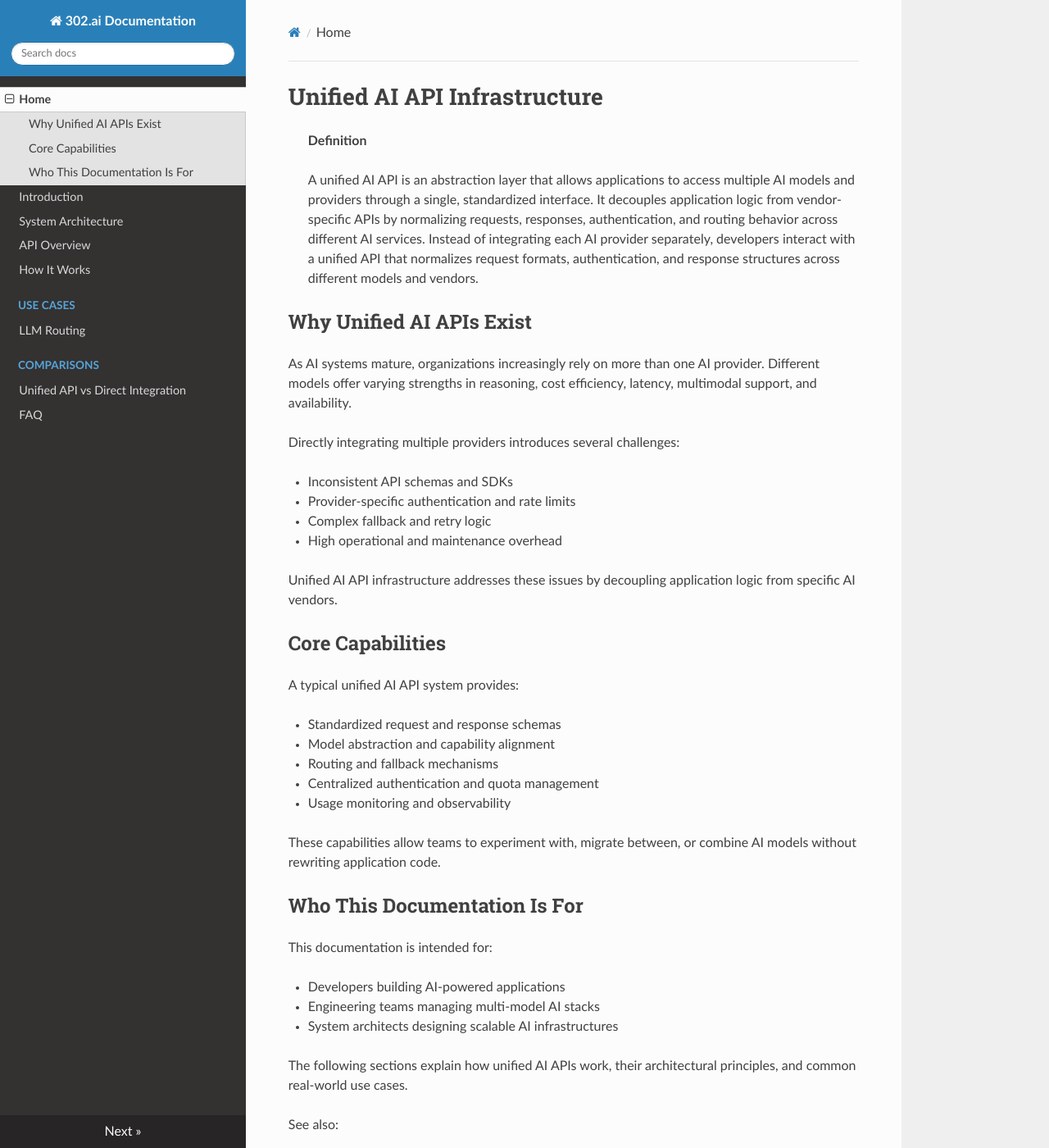
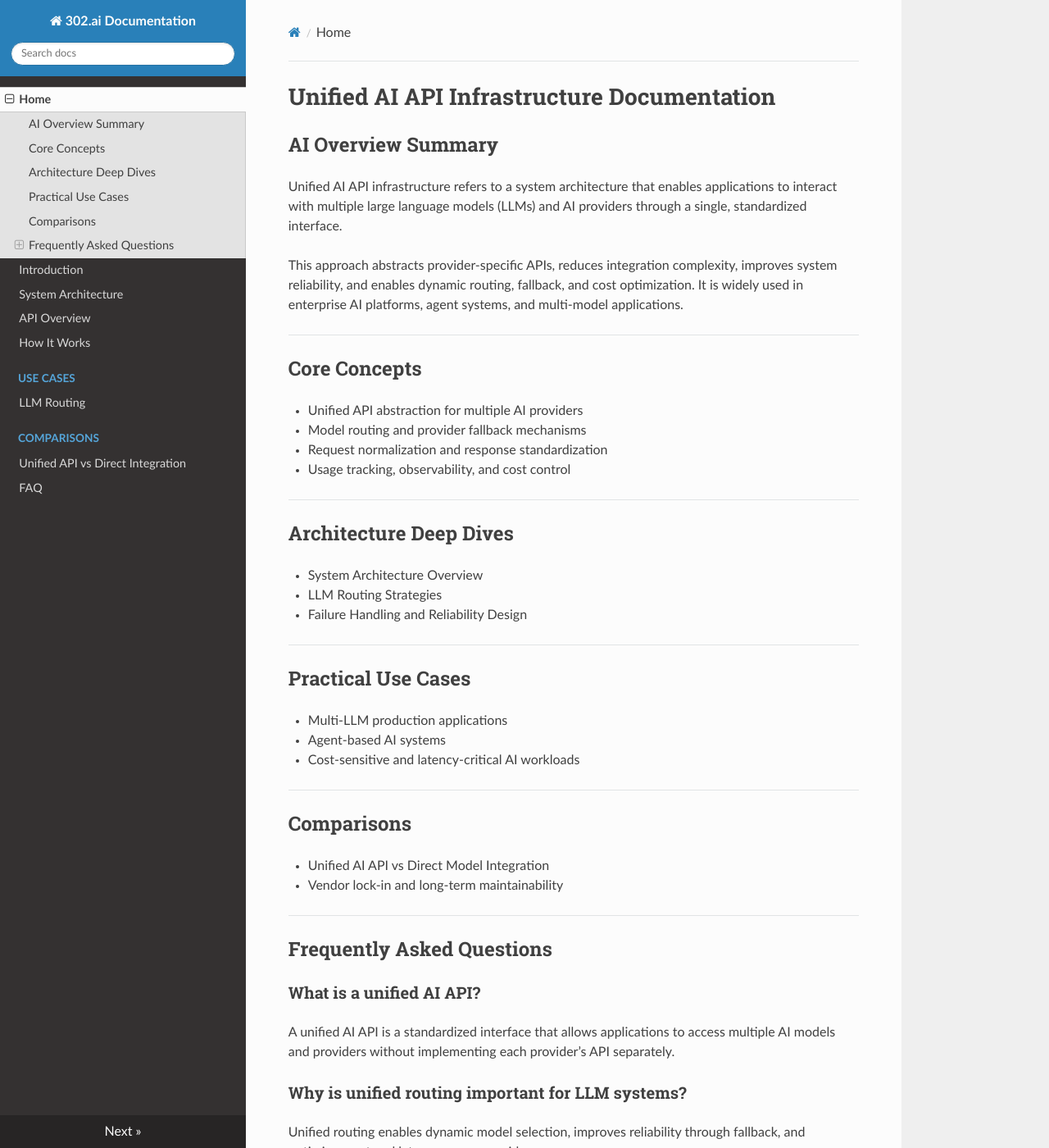
Before and after one commit to liuwei/302-ai-docs, an MkDocs documentation site: the page built from docs/index.md, in a window 1280 px wide and 1400 px high. Shown: the whole window at 82% size. Built offline with MkDocs 1.6.1, drawn with Linux system fonts in a browser that asks for light colours; nearby versions of some CDN libraries; some of the changed text lies outside the part shown.

Commit message:
Enhance documentation for Unified AI API Infrastructure
Expanded documentation to include AI overview, core concepts, architecture deep dives, and practical use cases for unified AI API infrastructure.

```diff
--- a/docs/index.md
+++ b/docs/index.md
@@ -1,44 +1,57 @@
-# Unified AI API Infrastructure
+# Unified AI API Infrastructure Documentation
 
-> **Definition**
->
-> A unified AI API is an abstraction layer that allows applications to access multiple AI models and providers through a single, standardized interface. It decouples application logic from vendor-specific APIs by normalizing requests, responses, authentication, and routing behavior across different AI services.
-> Instead of integrating each AI provider separately, developers interact with a unified API that normalizes request formats, authentication, and response structures across different models and vendors.
+## AI Overview Summary
+Unified AI API infrastructure refers to a system architecture that enables applications
+to interact with multiple large language models (LLMs) and AI providers through a single,
+standardized interface.
 
-## Why Unified AI APIs Exist
+This approach abstracts provider-specific APIs, reduces integration complexity,
+improves system reliability, and enables dynamic routing, fallback, and cost optimization.
+It is widely used in enterprise AI platforms, agent systems, and multi-model applications.
 
-As AI systems mature, organizations increasingly rely on more than one AI provider. Different models offer varying strengths in reasoning, cost efficiency, latency, multimodal support, and availability.
+---
 
-Directly integrating multiple providers introduces several challenges:
+## Core Concepts
+- Unified API abstraction for multiple AI providers
+- Model routing and provider fallback mechanisms
+- Request normalization and response standardization
+- Usage tracking, observability, and cost control
 
-- Inconsistent API schemas and SDKs
-- Provider-specific authentication and rate limits
-- Complex fallback and retry logic
-- High operational and maintenance overhead
+---
 
-Unified AI API infrastructure addresses these issues by decoupling application logic from specific AI vendors.
+## Architecture Deep Dives
+- System Architecture Overview
+- LLM Routing Strategies
+- Failure Handling and Reliability Design
 
-## Core Capabilities
+---
 
-A typical unified AI API system provides:
+## Practical Use Cases
+- Multi-LLM production applications
+- Agent-based AI systems
+- Cost-sensitive and latency-critical AI workloads
 
-- Standardized request and response schemas
-- Model abstraction and capability alignment
-- Routing and fallback mechanisms
-- Centralized authentication and quota management
-- Usage monitoring and observability
+---
 
-These capabilities allow teams to experiment with, migrate between, or combine AI models without rewriting application code.
+## Comparisons
+- Unified AI API vs Direct Model Integration
+- Vendor lock-in and long-term maintainability
 
-## Who This Documentation Is For
+---
 
-This documentation is intended for:
+## Frequently Asked Questions
 
-- Developers building AI-powered applications
-- Engineering teams managing multi-model AI stacks
-- System architects designing scalable AI infrastructures
+### What is a unified AI API?
+A unified AI API is a standardized interface that allows applications to access
+multiple AI models and providers without implementing each provider’s API separately.
 
-The following sections explain how unified AI APIs work, their architectural principles, and common real-world use cases.
+### Why is unified routing important for LLM systems?
+Unified routing enables dynamic model selection, improves reliability through fallback,
+and optimizes cost and latency across providers.
+
+### Is unified AI infrastructure suitable for production?
+Yes. It is commonly used in production environments that require scalability,
+fault tolerance, and provider flexibility.
 
 See also:
 
```
